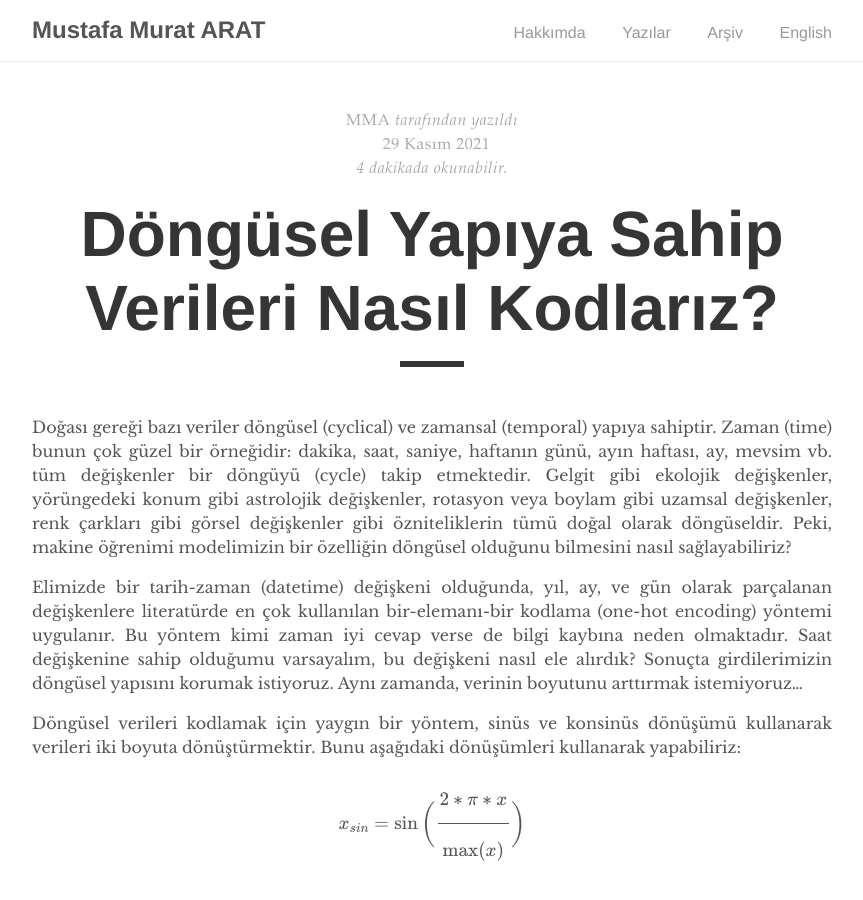
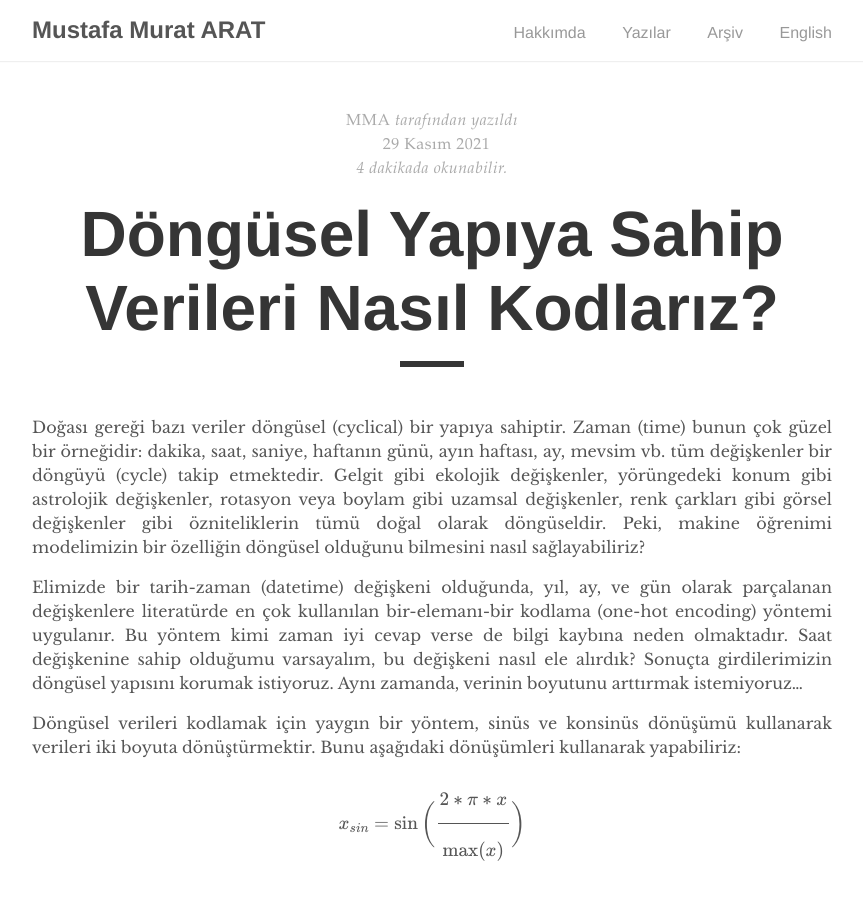
Before and after one commit to mmuratarat/turkish, a Jekyll site: the page built from _posts/2021-11-29-how_to_encode_cyclical_features.md, in a window 1280 px wide and 900 px high. Shown: the whole window, without its empty margins (208-1071 px from the left). Built offline with Jekyll 4.4.1, drawn with Linux system fonts in a browser that asks for light colours; formulas are drawn with MathJax 3; comment, search, counter and statistics services are not loaded.

Commit message:
Update 2021-11-29-how_to_encode_cyclical_features.md

```diff
--- a/_posts/2021-11-29-how_to_encode_cyclical_features.md
+++ b/_posts/2021-11-29-how_to_encode_cyclical_features.md
@@ -5,7 +5,7 @@ author: "MMA"
 comments: true
 ---
 
-Doğası gereği bazı veriler döngüsel (cyclical) ve zamansal (temporal) yapıya sahiptir.  Zaman (time) bunun çok güzel bir örneğidir: dakika, saat, saniye, haftanın günü, ayın haftası, ay, mevsim vb. tüm değişkenler bir döngüyü (cycle) takip etmektedir. Gelgit gibi ekolojik değişkenler, yörüngedeki konum gibi astrolojik değişkenler, rotasyon veya boylam gibi uzamsal değişkenler, renk çarkları gibi görsel değişkenler gibi özniteliklerin tümü doğal olarak döngüseldir. Peki, makine öğrenimi modelimizin bir özelliğin döngüsel olduğunu bilmesini nasıl sağlayabiliriz?
+Doğası gereği bazı veriler döngüsel (cyclical) bir yapıya sahiptir.  Zaman (time) bunun çok güzel bir örneğidir: dakika, saat, saniye, haftanın günü, ayın haftası, ay, mevsim vb. tüm değişkenler bir döngüyü (cycle) takip etmektedir. Gelgit gibi ekolojik değişkenler, yörüngedeki konum gibi astrolojik değişkenler, rotasyon veya boylam gibi uzamsal değişkenler, renk çarkları gibi görsel değişkenler gibi özniteliklerin tümü doğal olarak döngüseldir. Peki, makine öğrenimi modelimizin bir özelliğin döngüsel olduğunu bilmesini nasıl sağlayabiliriz?
 
 Elimizde bir tarih-zaman (datetime) değişkeni olduğunda, yıl, ay, ve gün olarak parçalanan değişkenlere literatürde en çok kullanılan bir-elemanı-bir kodlama (one-hot encoding) yöntemi uygulanır. Bu yöntem kimi zaman iyi cevap verse de bilgi kaybına neden olmaktadır. Saat değişkenine sahip olduğumu varsayalım, bu değişkeni nasıl ele alırdık? Sonuçta girdilerimizin döngüsel yapısını korumak istiyoruz. Aynı zamanda, verinin boyutunu arttırmak istemiyoruz...
 
```
